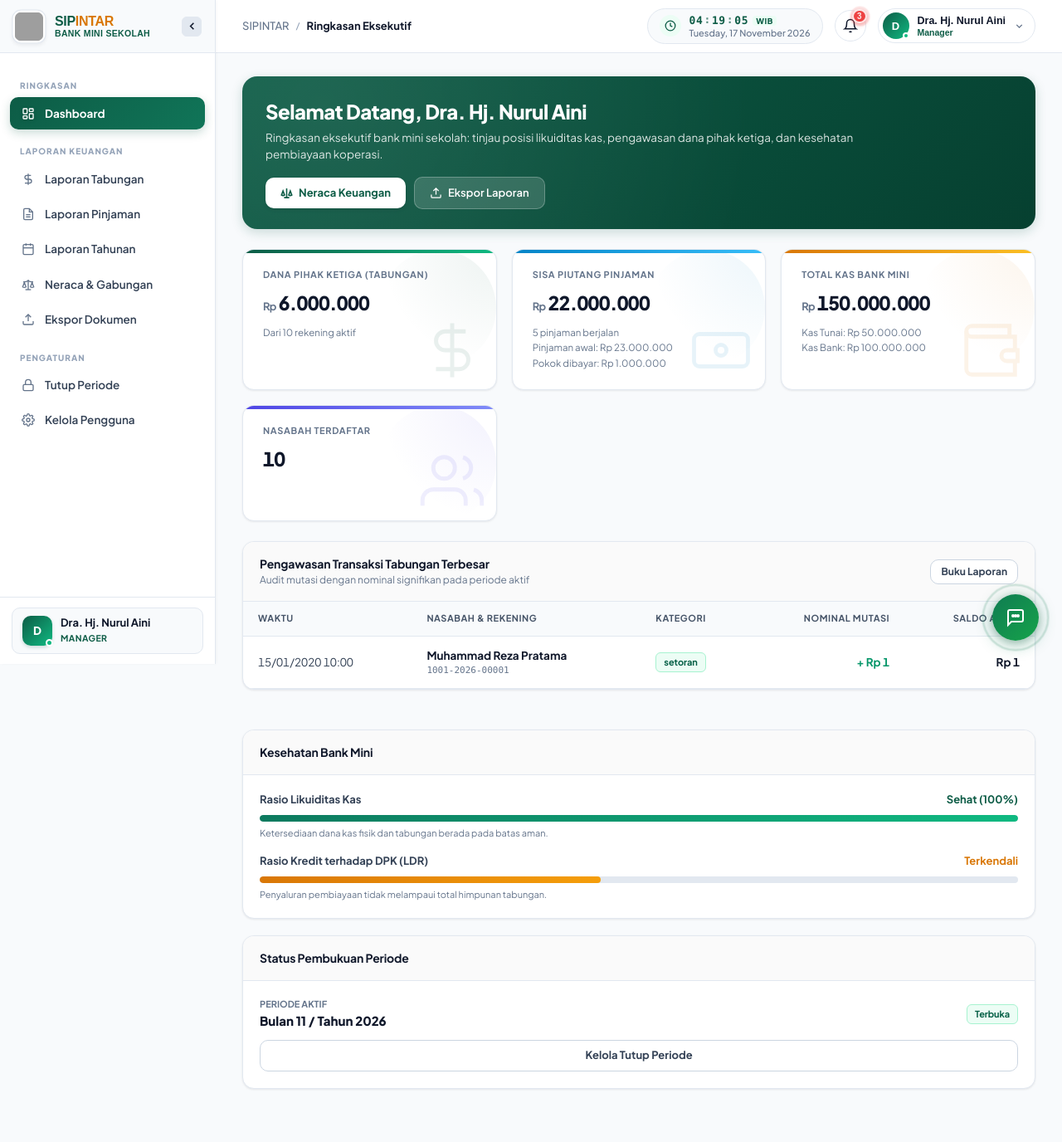
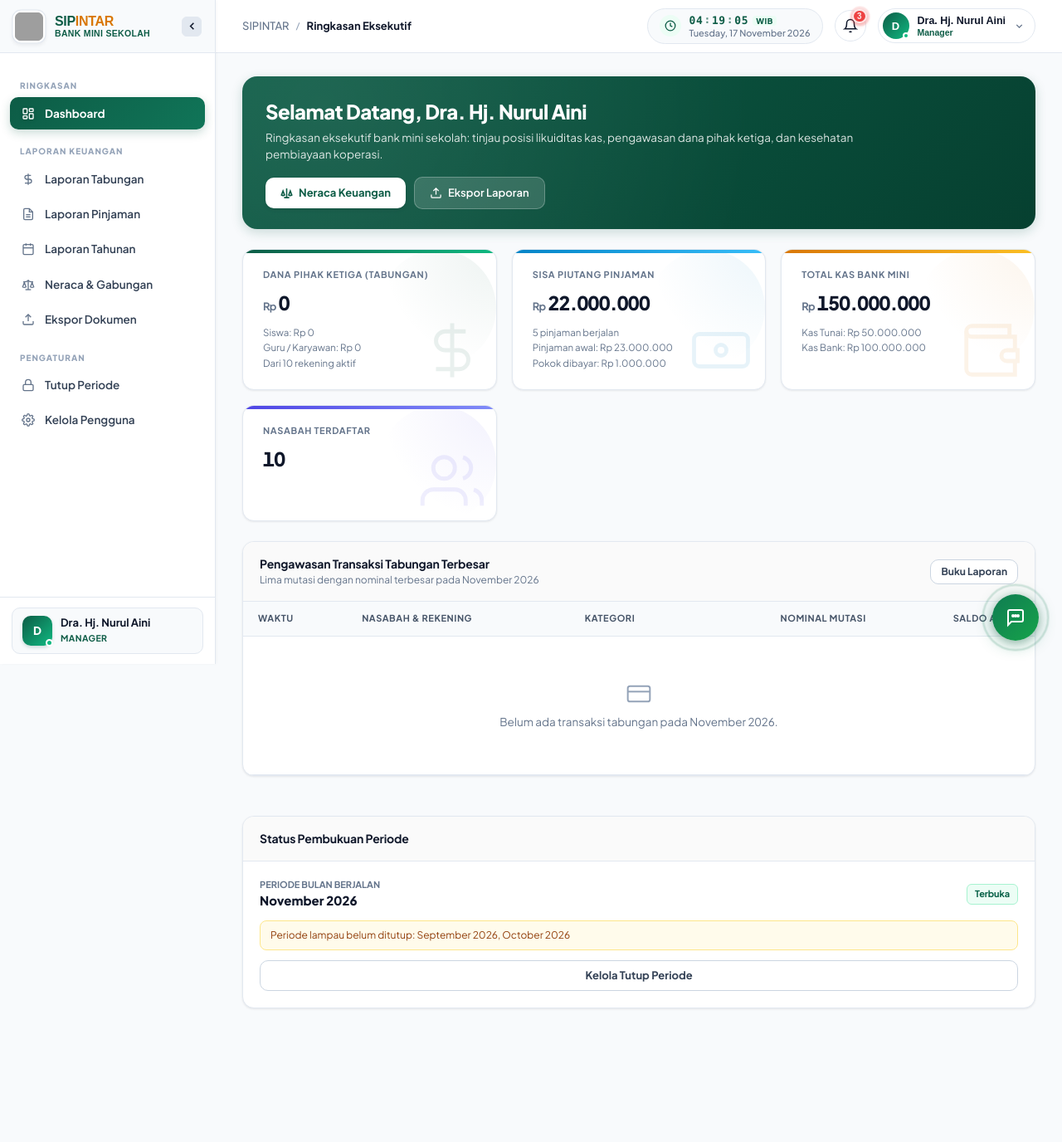
Before and after one commit to Rezkunz/SIPINTAR, a Laravel app: page /dashboard in a window 1280 px wide. Shown: the whole page at 83% size. After the commit the page ends 1216 px from the top, so only its background shows below. Run offline with Laravel 12, Linux system fonts and the light colour scheme; a user stored in the database is signed in; data comes from the database, SQL or seed files in the repository; tables that the repository leaves empty hold one stand-in row (values such as "Sample post"); grey boxes are pictures that could not be loaded.

Commit message:
"Dashboard & Laporan Tabungan Manager dari sumber transaksi
"Dashboard & Laporan Tabungan Manager dari sumber transaksi

```diff
--- a/app/Http/Controllers/Manager/ManagerDashboardController.php
+++ b/app/Http/Controllers/Manager/ManagerDashboardController.php
@@ -3,63 +3,58 @@
 namespace App\Http\Controllers\Manager;
 
 use App\Http\Controllers\Controller;
+use App\Services\JasaTabunganService;
 use Illuminate\Support\Facades\DB;
 
 class ManagerDashboardController extends Controller
 {
     /**
-     * Tampilkan dashboard eksekutif dan audit keuangan manager.
+     * Dashboard eksekutif Manager. Setiap angka diambil dari sumber yang sama dengan laporan resmi
+     * (Neraca, Rekap Tabungan, Laporan Pinjaman) agar dashboard tidak pernah berbeda dengan laporan.
      */
     public function index()
     {
-        // 1. Total Dana Pihak Ketiga (Tabungan)
-        $totalTabungan = DB::table('tblREKENING')
-            ->where('status_rekening', 'aktif')
-            ->sum('saldo');
+        $hariIni   = now();
+        $awalBulan = $hariIni->copy()->startOfMonth();
+
+        // 1. Dana Pihak Ketiga = saldo tabungan dari riwayat transaksi (sumber Neraca & Rekap Bulanan)
+        $tabunganSiswa = JasaTabunganService::totalSaldo('siswa', $hariIni->copy()->endOfDay());
+        $tabunganGuru  = JasaTabunganService::totalSaldo('guru', $hariIni->copy()->endOfDay());
+        $totalTabungan = $tabunganSiswa + $tabunganGuru;
 
         $jumlahRekeningAktif = DB::table('tblREKENING')->where('status_rekening', 'aktif')->count();
 
         // 2. Sisa piutang pinjaman (pokok belum dibayar), dihitung sama dengan Laporan Pinjaman
-        $portofolio = app(LaporanPinjamanController::class)->ringkasanPortofolio(now()->month, now()->year);
+        $portofolio = app(LaporanPinjamanController::class)->ringkasanPortofolio($hariIni->month, $hariIni->year);
 
-        // 3. Total Nasabah Aktif
-        $totalNasabah = DB::table('tblNASABAH')
-            ->where('status_nasabah', 'aktif')
-            ->count();
+        // 3. Nasabah aktif
+        $totalNasabah = DB::table('tblNASABAH')->where('status_nasabah', 'aktif')->count();
 
-        // 4. Total kas Bank Mini = kas tunai + rekening bank
+        // 4. Total kas Bank Mini = kas tunai + rekening bank (posisi hari ini, sama dengan Neraca)
         $saldoKasTunai = (float) DB::table('tblKAS')->where('jenis_kas', 'kas')->sum('saldo');
         $saldoKasBank  = (float) DB::table('tblKAS')->where('jenis_kas', 'bank')->sum('saldo');
         $totalKas      = $saldoKasTunai + $saldoKasBank;
 
-        // 5. Periode Berjalan
+        // 5. Periode bulan berjalan beserta status aslinya, dan periode lampau yang belum ditutup
         $periodeAktif = DB::table('tblPERIODE')
-            ->where('status_periode', 'buka')
-            ->orderBy('tahun', 'desc')
-            ->orderBy('bulan', 'desc')
+            ->where('tahun', $hariIni->year)
+            ->where('bulan', $hariIni->month)
             ->first();
 
-        // 6. Ringkasan 5 Transaksi Terbesar Terkini
+        $periodeBelumDitutup = DB::table('tblPERIODE')
+            ->where('status_periode', 'buka')
+            ->where(fn ($q) => $q->where('tahun', '<', $hariIni->year)
+                ->orWhere(fn ($w) => $w->where('tahun', $hariIni->year)->where('bulan', '<', $hariIni->month)))
+            ->orderBy('tahun')
+            ->orderBy('bulan')
+            ->get(['bulan', 'tahun']);
 
+        // 6. Lima transaksi tabungan terbesar pada bulan berjalan
         $transaksiTerbesar = DB::table('tblTRANSAKSI')
-            ->join(
-                'tblREKENING',
-                'tblTRANSAKSI.rekening_id',
-                '=',
-                'tblREKENING.rekening_id'
-            )
-            ->join(
-                'tblNASABAH',
-                'tblREKENING.nasabah_id',
-                '=',
-                'tblNASABAH.nasabah_id'
-            )
-            ->join(
-                'tblJENIS_TRANSAKSI',
-                'tblTRANSAKSI.jenis_transaksi_id',
-                '=',
-                'tblJENIS_TRANSAKSI.jenis_transaksi_id'
-            )
+            ->join('tblREKENING', 'tblTRANSAKSI.rekening_id', '=', 'tblREKENING.rekening_id')
+            ->join('tblNASABAH', 'tblREKENING.nasabah_id', '=', 'tblNASABAH.nasabah_id')
+            ->join('tblJENIS_TRANSAKSI', 'tblTRANSAKSI.jenis_transaksi_id', '=', 'tblJENIS_TRANSAKSI.jenis_transaksi_id')
+            ->whereBetween('tblTRANSAKSI.tgl_transaksi', [$awalBulan, $hariIni->copy()->endOfMonth()])
             ->select(
                 'tblTRANSAKSI.*',
                 'tblNASABAH.nama_nasabah',
@@ -71,11 +66,21 @@ class ManagerDashboardController extends Controller
                 'pgsql'  => 'GREATEST("tblTRANSAKSI"."debit", "tblTRANSAKSI"."kredit") DESC',
                 default  => 'GREATEST(tblTRANSAKSI.debit, tblTRANSAKSI.kredit) DESC',
             })
+            ->orderByDesc('tblTRANSAKSI.tgl_transaksi')
             ->limit(5)
-            ->get();
+            ->get()
+            ->map(function ($t) {
+                // Pembalik koreksi: arah uang berlawanan dengan jenis transaksinya
+                $t->pembalik = ($t->nama_jenis_transaksi === 'penarikan' && (float) $t->kredit > 0)
+                    || ($t->nama_jenis_transaksi !== 'penarikan' && (float) $t->debit > 0);
+
+                return $t;
+            });
 
         return view('manager.dashboard', compact(
             'totalTabungan',
+            'tabunganSiswa',
+            'tabunganGuru',
             'jumlahRekeningAktif',
             'portofolio',
             'totalNasabah',
@@ -83,6 +88,8 @@ class ManagerDashboardController extends Controller
             'saldoKasBank',
             'totalKas',
             'periodeAktif',
+            'periodeBelumDitutup',
+            'awalBulan',
             'transaksiTerbesar'
         ));
     }
--- a/app/Services/JasaTabunganService.php
+++ b/app/Services/JasaTabunganService.php
@@ -23,7 +23,7 @@ class JasaTabunganService
     public const JENIS_JASA_TABUNGAN = 3;
 
     /**
-     * Pokok = saldo_akhir transaksi terakhir s.d. akhir bulan, dikurangi jasa yang sudah
+     * Pokok = jumlah transaksi s.d. akhir bulan, dikurangi jasa yang sudah
      * dibukukan pada bulan itu, agar jasa bulan berjalan tidak terhitung dua kali.
      *
      * @param  callable|null  $filterTambahan  dipanggil dengan query rekening (mis. filter pencarian)
@@ -51,12 +51,14 @@ class JasaTabunganService
             ->where('jenis_transaksi_id', self::JENIS_JASA_TABUNGAN)
             ->whereBetween('tgl_transaksi', [$awalBulan, $akhirBulan])
             ->groupBy('rekening_id')
-            ->select('rekening_id', DB::raw('SUM(kredit) as total'))
+            ->select('rekening_id', DB::raw('SUM(kredit - debit) as total'))
             ->pluck('total', 'rekening_id');
 
         return $rekeningList
             ->map(function ($rek) use ($saldoAkhir, $jasaDibukukan, $persenJasa) {
-                $rek->pokok = (float) ($saldoAkhir[$rek->rekening_id] ?? 0) - (float) ($jasaDibukukan[$rek->rekening_id] ?? 0);
+                $rek->jasa_dibukukan = (float) ($jasaDibukukan[$rek->rekening_id] ?? 0);
+                $rek->pokok = (float) ($saldoAkhir[$rek->rekening_id] ?? 0) - $rek->jasa_dibukukan;
+                // Jasa = hak nasabah bulan ini menurut tarif; jasa_dibukukan = yang benar-benar sudah masuk rekening
                 $rek->jasa  = $rek->pokok > 0 ? round($rek->pokok * $persenJasa / 100) : 0.0;
                 $rek->total = $rek->pokok + $rek->jasa;
 
@@ -68,22 +70,19 @@ class JasaTabunganService
     }
 
     /**
-     * Saldo dari transaksi terakhir tiap rekening s.d. batas waktu → [rekening_id => saldo_akhir].
+     * Saldo tiap rekening s.d. batas waktu = jumlah seluruh transaksinya (kredit - debit):
+     * setoran + jasa - penarikan, termasuk pembalik koreksi → [rekening_id => saldo].
+     * Dihitung dari arus transaksi (bukan kolom saldo_akhir) agar selalu sama dengan Buku Kas
+     * dan tidak terpengaruh saldo yang diisi langsung tanpa transaksi.
      */
     public static function saldoAkhirPerRekening(array $rekeningIds, Carbon $batas): Collection
     {
-        return DB::table('tblTRANSAKSI as t')
-            ->whereIn('t.rekening_id', $rekeningIds)
-            ->where('t.transaksi_id', function ($q) use ($batas) {
-                $q->select('t2.transaksi_id')
-                  ->from('tblTRANSAKSI as t2')
-                  ->whereColumn('t2.rekening_id', 't.rekening_id')
-                  ->where('t2.tgl_transaksi', '<=', $batas)
-                  ->orderByDesc('t2.tgl_transaksi')
-                  ->orderByDesc('t2.transaksi_id')
-                  ->limit(1);
-            })
-            ->pluck('t.saldo_akhir', 't.rekening_id');
+        return DB::table('tblTRANSAKSI')
+            ->whereIn('rekening_id', $rekeningIds)
+            ->where('tgl_transaksi', '<=', $batas)
+            ->groupBy('rekening_id')
+            ->select('rekening_id', DB::raw('SUM(kredit - debit) as saldo'))
+            ->pluck('saldo', 'rekening_id');
     }
 
     /**
@@ -108,6 +107,6 @@ class JasaTabunganService
         return (float) DB::table('tblTRANSAKSI')
             ->where('jenis_transaksi_id', self::JENIS_JASA_TABUNGAN)
             ->whereBetween('tgl_transaksi', [$dari, $sampai])
-            ->sum('kredit');
+            ->sum(DB::raw('kredit - debit'));
     }
 }
--- a/resources/views/manager/dashboard.blade.php
+++ b/resources/views/manager/dashboard.blade.php
@@ -41,6 +41,8 @@
         </div>
         <div class="metric-value" dusk="dashboard-simpanan"><span class="curr-prefix">Rp</span>{{ number_format($totalTabungan, 0, ',', '.') }}</div>
         <div class="metric-rincian" style="margin-top: 8px; font-size: 11.5px; color: var(--text-muted); line-height: 1.6; position: relative; z-index: 1;">
+            <div>Siswa: Rp {{ number_format($tabunganSiswa, 0, ',', '.') }}</div>
+            <div>Guru / Karyawan: Rp {{ number_format($tabunganGuru, 0, ',', '.') }}</div>
             <div>Dari {{ number_format($jumlahRekeningAktif, 0, ',', '.') }} rekening aktif</div>
         </div>
     </div>
@@ -92,7 +94,7 @@
         <div class="card-header-bar">
             <div>
                 <h2 class="card-heading">Pengawasan Transaksi Tabungan Terbesar</h2>
-                <div style="font-size: 12px; color: var(--text-muted);">Audit mutasi dengan nominal signifikan pada periode aktif</div>
+                <div style="font-size: 12px; color: var(--text-muted);">Lima mutasi dengan nominal terbesar pada {{ $awalBulan->translatedFormat('F Y') }}</div>
             </div>
             <a href="{{ route('laporan.tabungan') }}" class="btn-ui btn-ui-outline btn-ui-sm">Buku Laporan</a>
         </div>
@@ -116,9 +118,13 @@
                                 <div style="font-size: 11px; color: var(--text-muted); font-family: ui-monospace, SFMono-Regular, monospace;">{{ $t->no_rek }}</div>
                             </td>
                             <td>
-                                <span class="badge-pill {{ $t->kredit > 0 ? 'green' : 'amber' }}">
-                                    {{ $t->nama_jenis_transaksi ?? ($t->kredit > 0 ? 'Setor Tunai' : 'Penarikan') }}
-                                </span>
+                                @if ($t->pembalik)
+                                    <span class="badge-pill red" title="Transaksi pembalik dari koreksi Teller">Pembalik koreksi</span>
+                                @else
+                                    <span class="badge-pill {{ $t->kredit > 0 ? 'green' : 'amber' }}">
+                                        {{ ['setoran' => 'Setoran', 'penarikan' => 'Penarikan', 'jasa_tabungan' => 'Jasa Tabungan'][$t->nama_jenis_transaksi] ?? ucfirst($t->nama_jenis_transaksi) }}
+                                    </span>
+                                @endif
                             </td>
                             <td style="text-align: right; font-weight: 700; color: {{ $t->kredit > 0 ? 'var(--color-success)' : 'var(--color-danger)' }};">
                                 {{ $t->kredit > 0 ? '+ Rp ' . number_format($t->kredit, 0, ',', '.') : '- Rp ' . number_format($t->debit, 0, ',', '.') }}
@@ -132,7 +138,7 @@
                             <td colspan="5">
                                 <div class="empty-placeholder">
                                     <svg width="32" height="32" viewBox="0 0 24 24" fill="none" stroke="currentColor" stroke-width="1.5" style="margin: 0 auto 8px; color: var(--text-faint); display: block;"><rect x="2" y="5" width="20" height="14" rx="2"/><line x1="2" y1="10" x2="22" y2="10"/></svg>
-                                    Belum ada transaksi signifikan tercatat pada periode ini.
+                                    Belum ada transaksi tabungan pada {{ $awalBulan->translatedFormat('F Y') }}.
                                 </div>
                             </td>
                         </tr>
@@ -142,39 +148,8 @@
         </div>
     </div>
 
-    {{-- ── KESEHATAN BANK MINI & STATUS PERIODE ── --}}
+    {{-- ── STATUS PERIODE ── --}}
     <div style="display: flex; flex-direction: column; gap: 20px;">
-        <div class="content-card" style="margin-bottom: 0;">
-            <div class="card-header-bar">
-                <h2 class="card-heading">Kesehatan Bank Mini</h2>
-            </div>
-            <div class="card-body-content">
-                <div class="ratio-meter-card" style="border: none; padding: 0; box-shadow: none;">
-                    <div class="ratio-label-row">
-                        <span style="color: var(--text-body);">Rasio Likuiditas Kas</span>
-                        <span style="color: var(--brand-primary);">Sehat (100%)</span>
-                    </div>
-                    <div class="ratio-progress-track">
-                        <div class="ratio-progress-fill" style="width: 100%;"></div>
-                    </div>
-                    <div style="font-size: 11px; color: var(--text-muted); margin-bottom: 16px;">
-                        Ketersediaan dana kas fisik dan tabungan berada pada batas aman.
-                    </div>
-
-                    <div class="ratio-label-row">
-                        <span style="color: var(--text-body);">Rasio Kredit terhadap DPK (LDR)</span>
-                        <span style="color: var(--brand-accent);">Terkendali</span>
-                    </div>
-                    <div class="ratio-progress-track">
-                        <div class="ratio-progress-fill warning" style="width: 45%;"></div>
-                    </div>
-                    <div style="font-size: 11px; color: var(--text-muted);">
-                        Penyaluran pembiayaan tidak melampaui total himpunan tabungan.
-                    </div>
-                </div>
-            </div>
-        </div>
-
         <div class="content-card" style="margin-bottom: 0;">
             <div class="card-header-bar">
                 <h2 class="card-heading">Status Pembukuan Periode</h2>
@@ -182,13 +157,25 @@
             <div class="card-body-content">
                 <div style="display: flex; justify-content: space-between; align-items: center; margin-bottom: 12px;">
                     <div>
-                        <div style="font-size: 11px; color: var(--text-muted); text-transform: uppercase; font-weight: 700;">Periode Aktif</div>
+                        <div style="font-size: 11px; color: var(--text-muted); text-transform: uppercase; font-weight: 700;">Periode Bulan Berjalan</div>
                         <div style="font-size: 15px; font-weight: 800; color: var(--text-heading);">
-                            {{ $periodeAktif ? "Bulan {$periodeAktif->bulan} / Tahun {$periodeAktif->tahun}" : 'Tahun 2026' }}
+                            {{ $awalBulan->translatedFormat('F Y') }}
                         </div>
                     </div>
-                    <span class="badge-pill green">Terbuka</span>
+                    @if (!$periodeAktif)
+                        <span class="badge-pill amber" dusk="status-periode">Belum dibuat</span>
+                    @elseif ($periodeAktif->status_periode === 'tutup')
+                        <span class="badge-pill red" dusk="status-periode">Ditutup</span>
+                    @else
+                        <span class="badge-pill green" dusk="status-periode">Terbuka</span>
+                    @endif
                 </div>
+                @if ($periodeBelumDitutup->isNotEmpty())
+                    <div dusk="periode-belum-ditutup" style="font-size: 12px; color: #92400E; background: #FFFBEB; border: 1px solid #FDE68A; border-radius: 8px; padding: 8px 12px; margin-bottom: 12px;">
+                        Periode lampau belum ditutup:
+                        {{ $periodeBelumDitutup->map(fn ($p) => \Carbon\Carbon::create($p->tahun, $p->bulan, 1)->translatedFormat('F Y'))->implode(', ') }}
+                    </div>
+                @endif
                 <a href="{{ route('periode.tutup') }}" class="btn-ui btn-ui-outline" style="width: 100%; text-align: center;">
                     Kelola Tutup Periode
                 </a>
```
Also changed, not shown: app/Http/Controllers/Manager/LaporanKasHarianController.php (+5 -3 lines), app/Http/Controllers/Manager/LaporanTabunganController.php (+14 -8 lines), resources/views/manager/laporan/tabungan_bulanan.blade.php (+20 -5 lines), tests/Modul_Pinjaman/LaporanTabunganBulananTest.php (+3 -1 lines).
